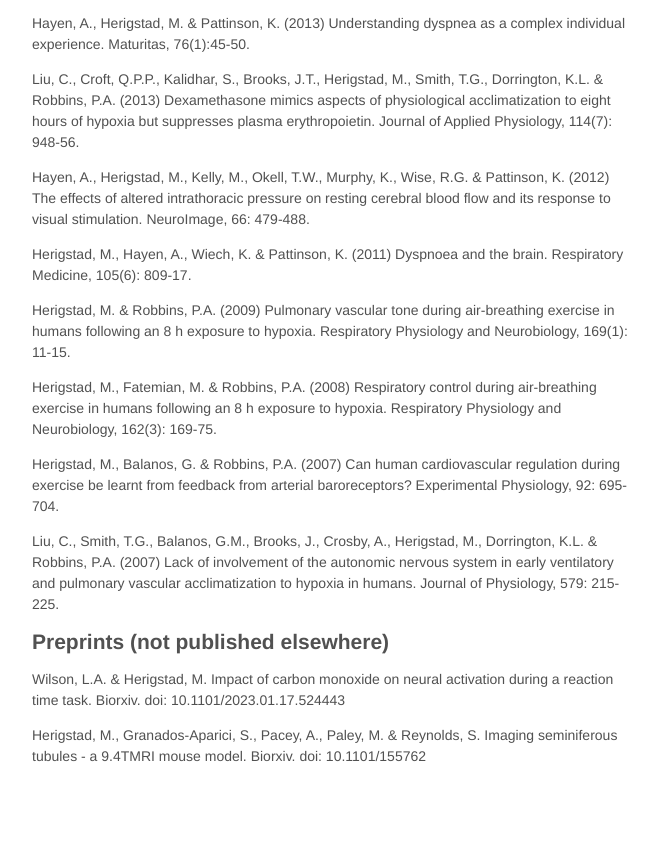
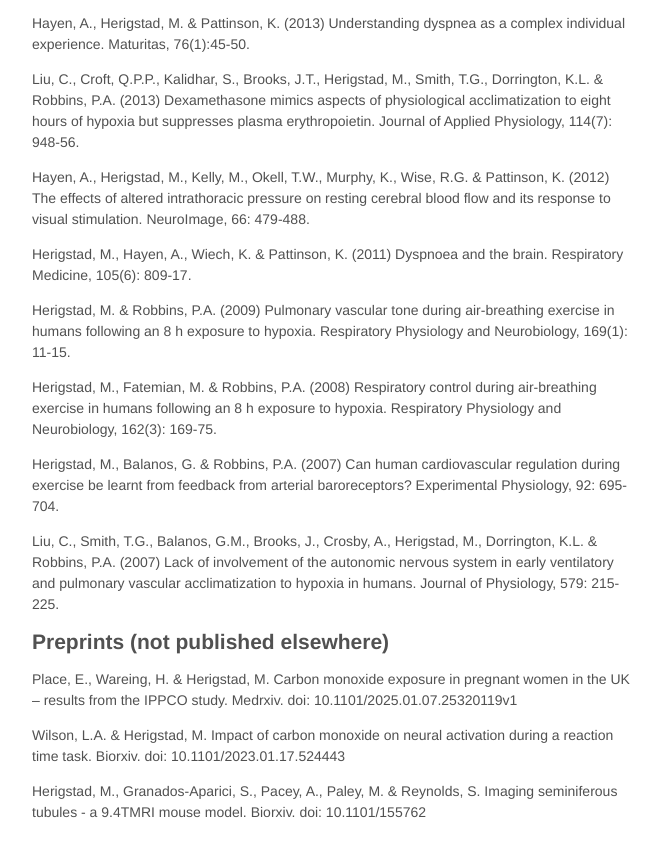
Before and after one commit to mariherigstad/mariherigstad.github.io, a Jekyll site: the page built from papers.md, in a window 1280 px wide and 900 px high, scrolled down 1142 px. Shown: the top 857 px of the window, without its empty margins (307-967 px from the left). Built offline with Jekyll 4.4.1, drawn with Linux system fonts in a browser that asks for light colours.

Commit message:
Update papers.md

```diff
--- a/papers.md
+++ b/papers.md
@@ -45,6 +45,8 @@ Herigstad, M., Balanos, G. & Robbins, P.A. (2007) Can human cardiovascular regul
 Liu, C., Smith, T.G., Balanos, G.M., Brooks, J., Crosby, A., Herigstad, M., Dorrington, K.L. & Robbins, P.A. (2007) Lack of involvement of the autonomic nervous system in early ventilatory and pulmonary vascular acclimatization to hypoxia in humans. Journal of Physiology, 579: 215-225.
 
 ## Preprints (not published elsewhere)
+Place, E., Wareing, H. & Herigstad, M. Carbon monoxide exposure in pregnant women in the UK – results from the IPPCO study. Medrxiv. doi: 10.1101/2025.01.07.25320119v1
+
 Wilson, L.A. & Herigstad, M. Impact of carbon monoxide on neural activation during a reaction time task. Biorxiv. doi: 10.1101/2023.01.17.524443
 
 Herigstad, M., Granados-Aparici, S., Pacey, A., Paley, M. & Reynolds, S. Imaging seminiferous tubules - a 9.4TMRI mouse model. Biorxiv. doi: 10.1101/155762
```
